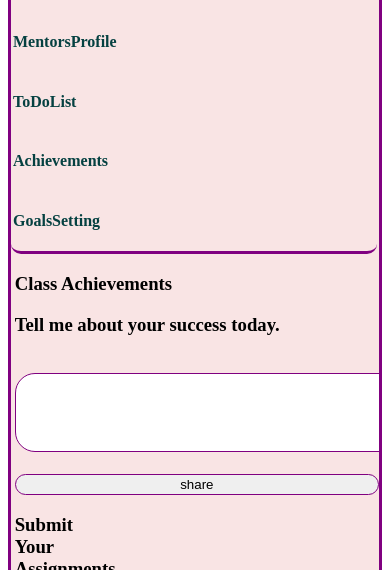
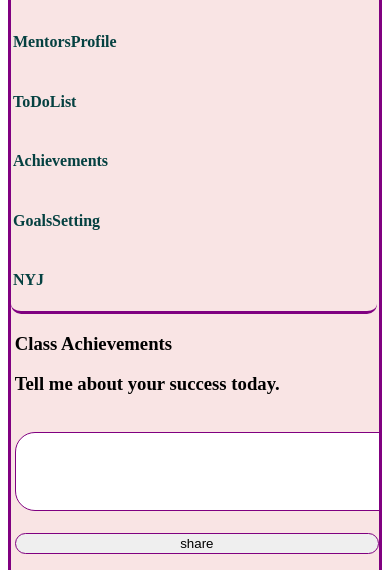
Before and after one commit to priscilla-mikisa/mentorshipProgram, a plain HTML site: page achievements.html in a window 390 px wide. Shown: the part 202-772 px from the top of the page. Drawn offline with Linux system fonts and the light colour scheme.

Commit message:
added an NYJ link

```diff
--- a/achievements.css
+++ b/achievements.css
@@ -50,6 +50,10 @@
     border-radius: 20px;
     border: 1px solid purple;
 }
+.nav{
+    text-decoration: none;
+    color: rgb(5, 65, 65);
+}
 .classInput{
     border-radius: 20px;
     border: 1px solid purple;
@@ -64,6 +68,10 @@
         flex-direction: column;
         gap:5%;
         padding: 2px;
+    }
+    .nav{
+        text-decoration: none;
+        color: rgb(5, 65, 65);
     }
     .logo{
         width: 55%;
@@ -102,6 +110,11 @@
         border-radius: 20px;
         border: 1px solid purple;
     }
+    .nav{
+        text-decoration: none;
+        color: rgb(5, 65, 65);
+        font-size: 1rem;
+    }
     .achievementButton{
         padding: 3px;
         width:500%;
--- a/achievements.html
+++ b/achievements.html
@@ -15,6 +15,7 @@
             <h3><a href="To-Do.html" class="navs">ToDoList</a></h3>
             <h3><a href="achievements.html" class="navs">Achievements</a></h3>
             <h3><a href="goals.html" class="navs">GoalsSetting</a></h3>
+            <h3><a href="NYJ.html" class="nav">NYJ</a></h3>
         </div>
         </div>
         <div class="achievements">
--- a/goals.css
+++ b/goals.css
@@ -92,7 +92,11 @@
         border-radius: 20px;
         border: 1px solid purple;
     }
-
+    .nav{
+        text-decoration: none;
+        color: rgb(5, 65, 65);
+        font-size: 1rem;
+    }
     .achievementsPage{
         background-size: 70%;
         position: relative;
--- a/home.css
+++ b/home.css
@@ -122,6 +122,10 @@
         .programeName{
             margin-left: 10%;
             }
+            .nav{
+                text-decoration: none;
+                color: rgb(5, 65, 65);
+            }
       .mentorsProfile{
                 color:rgb(3, 55, 55);
                 margin-left: 30%;
@@ -156,4 +160,9 @@
             .footer{
                 margin-top: 5%;
             }
+            .nav{
+                text-decoration: none;
+                color: rgb(5, 65, 65);
+                font-size: 1rem;
+            }
     }
```
Also changed, not shown: goals.html (+1 -0 lines), home.html (+1 -0 lines).
